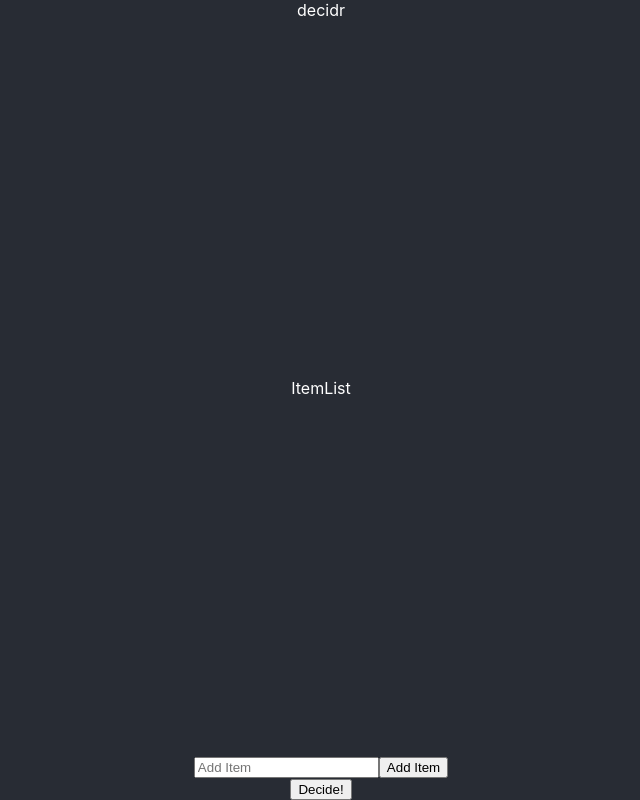
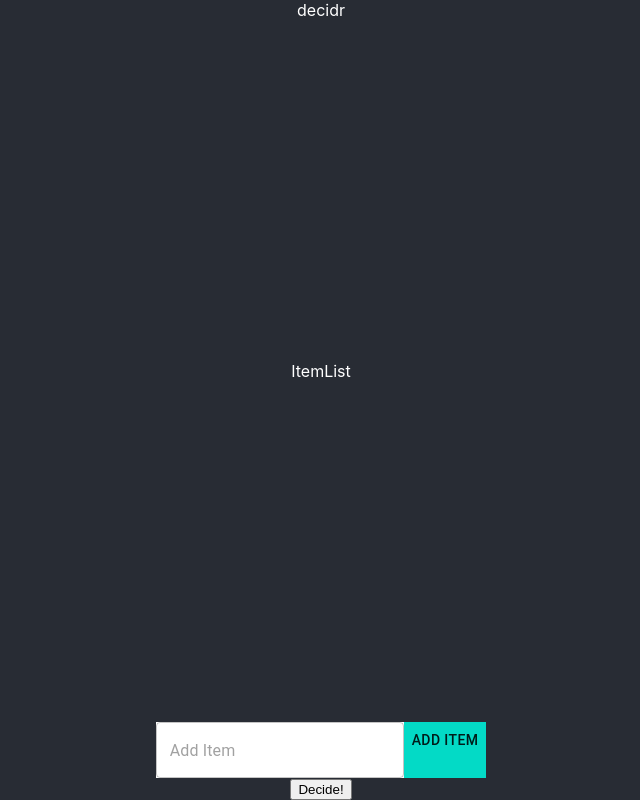
Before and after one commit to xmercado/decidr, a React (Create React App) app: page / in a window 1280 px wide. Shown: the whole page, without its empty margins (319-959 px from the left). Built offline with nearby package versions, Linux system fonts and the light colour scheme.

Commit message:
feat(add-item): add material-ui input and button

```diff
--- a/src/components/AddItem.js
+++ b/src/components/AddItem.js
@@ -1,4 +1,5 @@
 import React, { useState } from "react";
+import { Button, TextField } from '@material-ui/core';
 
 export default function AddItem({ listContainer, setListContainer }) {
     const [newItem, setNewItem] = useState('');
@@ -11,19 +12,27 @@ export default function AddItem({ listContainer, setListContainer }) {
 
     return (
         <form>
-            <input
+            <div className='AddItem'>
+                <div className='AddItemInput'>
+                    <TextField
                         id='add-item'
                         placeholder={'Add Item'}
                         value={newItem}
                         onChange={event => setNewItem(event.target.value)}
+                        variant='outlined'
+                        color='primary'
                     />
-            <button
+                </div>
+                <div className='Teal'>
+                    <Button
                         id='submit-item'
                         type='submit'
                         onClick={addItemToListContainer}
                     >
                         Add Item
-            </button>
+                    </Button>
+                </div>
+            </div>
         </form>
     );
 }
```
Lines whose indentation alone changed are shown as unchanged.
